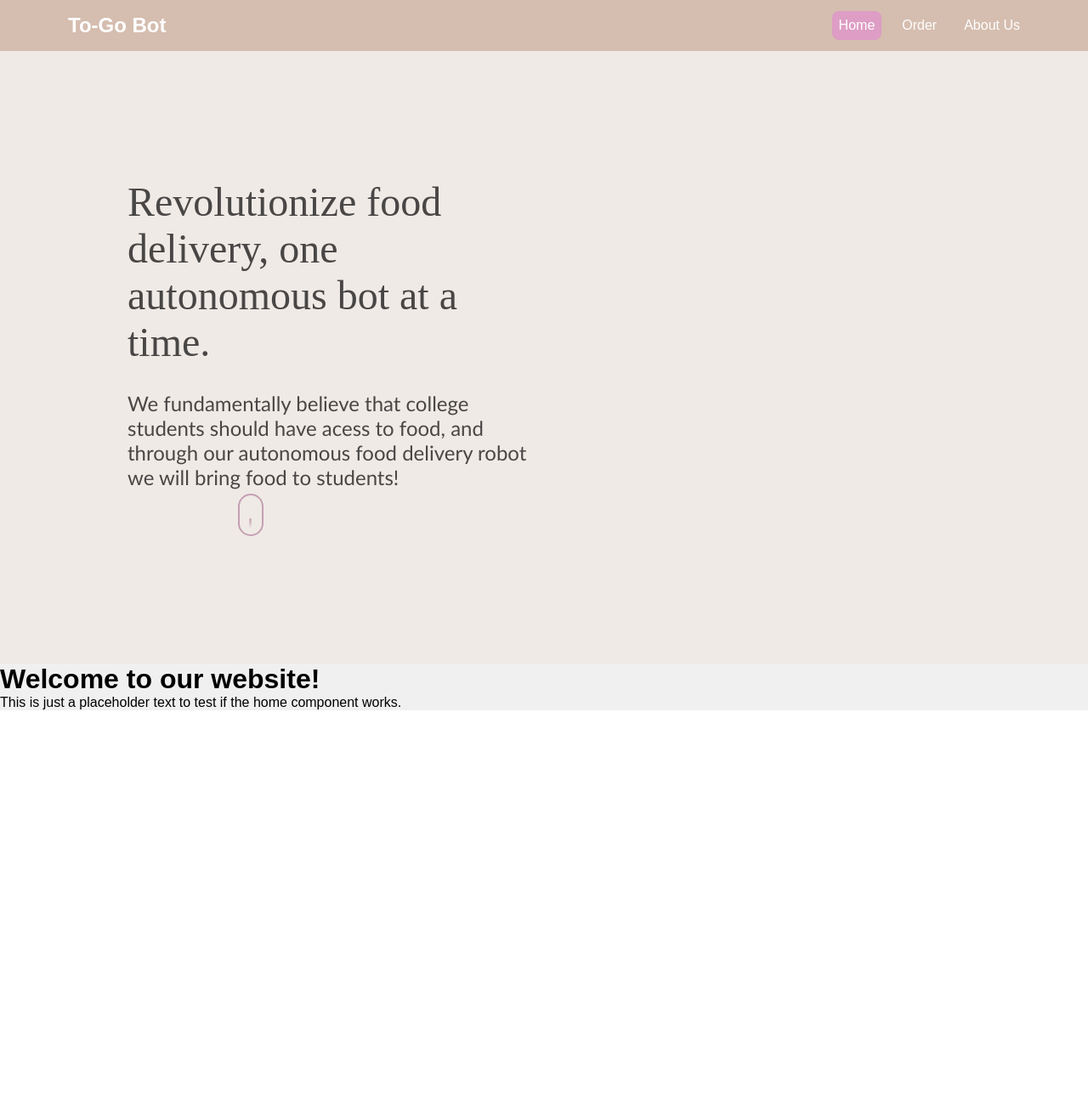
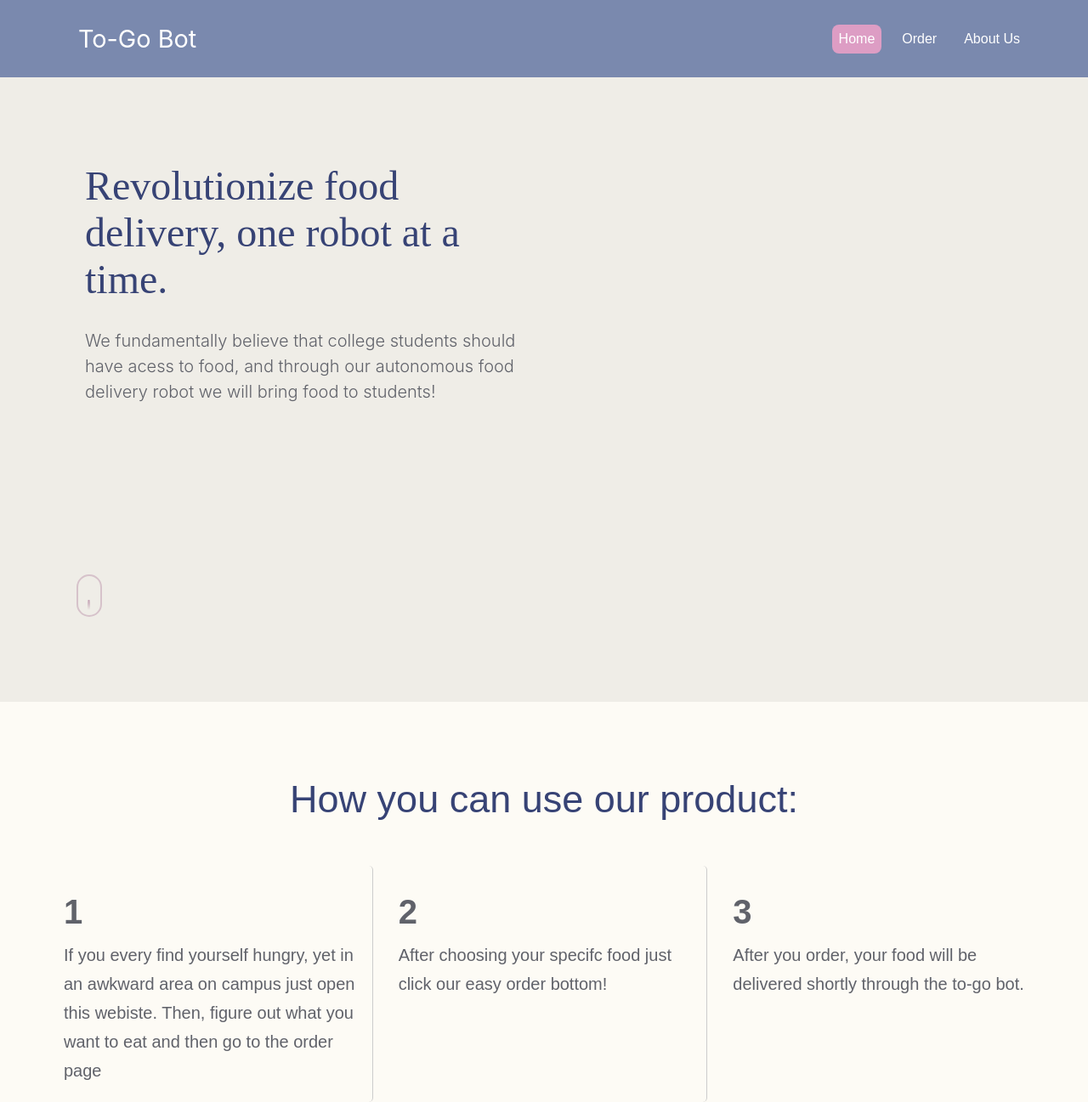
Before and after one commit to spring24pnmclass/frontend, a React (Vite) app: page / in a window 1280 px wide. Shown: the whole page at 85% size. Before the commit the page ends 836 px from the top, so only its background shows below. Built offline with nearby package versions, Linux system fonts and the light colour scheme.

Commit message:
home and nav bar changes

```diff
--- a/src/components/About.css
+++ b/src/components/About.css
@@ -92,35 +92,3 @@
     box-shadow: 10px 10px rgb(176, 156, 147);
 
 }
-/* Scrollbar container */
-.box_3JAMv {
-    padding: 10px 11px;
-    height: 50px; /* Adjusted height */
-    width: 30px; /* Adjusted width */
-    margin-top: 5px;
-    margin-left: 130px;
-    border: 2px solid #7c235d5e;
-    border-radius: 25px;
-    overflow-y: auto; /* Enable vertical scrolling */
-}
-/* Scrollbar */
-.box_3JAMv .scroller_dt8Fd {
-    width: 3px;
-    height: 90%; /* Adjusted height */
-    border-radius: 25%;
-    background: linear-gradient(to bottom, #7c235d5e 0%, transparent 50%); /* Fading effect */
-    animation: scrollAnimation 1.5s infinite cubic-bezier(.15,.41,.69,.94);
-}
-
-@keyframes scrollAnimation {
-    0% {
-        transform: translateY(0); /* Start from the top */
-    }
-    80% {
-        opacity: 5; /* Fade out towards the middle */
-    }
-    100% {
-        opacity: 0;
-        transform: translateY(90%); /* Restart from the top */
-    }
-}
--- /dev/null
+++ b/src/components/Home.css
@@ -0,0 +1,40 @@
+body {
+  background-color: #fdfbf5;  /* Set the background color */
+}
+.text-container {
+  text-align: center;
+  line-height: 1.7;
+  color: #374375;
+  background-color: #fdfbf5;
+  font-size: 45px;
+  font-family: 'Times New Roman', Times, serif;
+
+
+}
+.columns-container {
+  display: flex;
+  justify-content: space-between;
+  margin-top: 20px; /* Adjust spacing */
+  margin-top: 40px;
+  margin-left: 50px; /* Adjust left margin */
+  margin-right: 50px; /* Adjust right margin */
+
+}
+
+.column {
+  flex: 1;
+  margin: 0 5px; /* Adjust spacing */
+  padding: 20px;
+  border-radius: 5px;
+  font-size: 20px;
+  line-height: 1.7;
+  color: #374375;
+  font-size: 20px; /* Decrease font size for paragraph */
+  font-family: Apercu, -apple-system, 'BlinkMacSystemFont', Segoe UI, Roboto, Helvetica Neue, Arial, Noto Sans, sans-serif, Apple Color Emoji, Segoe UI Emoji, Segoe UI Symbol, Noto Color Emoji;
+  font-weight: 350;
+  color: #60626a;
+}
+
+.column:not(:last-child) {
+  border-right: 1px solid #ccc; /* Add vertical line */
+}
--- a/src/components/Navbar.css
+++ b/src/components/Navbar.css
@@ -6,21 +6,25 @@ nav {
     display: flex;
     justify-content: space-between;
     align-items: center;
-    background-color: #D5BDAF;
+    background-color: #7a89ae;
     color: white;
     position: sticky;
     top: 0;
     padding-right: 5%;
     padding-left: 5%;
-
+    z-index: 1000;
 }
 
+
 nav .title {
-    font-size: 1.5rem;
-    margin: 1rem;
+    font-size: 1.8rem;
+    margin: 1.75rem;
     font-weight: bold;
     text-decoration: none;
     color: white;
+    font-weight: 400;
+    font-family: 'Apercu', -apple-system,BlinkMacSystemFont,Segoe UI,Roboto,Helvetica Neue,Arial,Noto Sans,sans-serif,Apple Color Emoji,Segoe UI Emoji,Segoe UI Symbol,'Noto Color Emoji';
+
 }
 
 nav ul {
@@ -41,7 +45,7 @@ nav ul li a {
 }
 
 nav ul li a:not(.active):hover {
-    color: #d46dbf;
+    color: #f0c2e7;
 }
 
 nav .menu {
--- a/src/components/banner.css
+++ b/src/components/banner.css
@@ -1,7 +1,7 @@
 .banner {
-    background-color: #efeae5;
+    background-color: #efede7;
     color: rgb(73, 70, 70);
-    padding: 150px; /* Increase padding for larger banner */
+    padding: 100px; /* Increase padding for larger banner */
     display: flex;
     align-items: center;
     position: relative; /* Add position relative to contain absolute positioned elements */
@@ -24,25 +24,29 @@
     font-size: 48px; /* Increase font size for heading */
     margin-bottom: 30px; /* Adjust margin */
     font-family: "Times New Roman", Times, serif;
-    font-weight: 500;
+    font-weight: 540;
+    color:#374375
 }
 
-  .banner-text p {
-    font-size: 24px; /* Increase font size for paragraph */
-    font-family:"Gill Sans", sans-serif;
-    font-weight: 300;
-  }
+.banner-text p {
+  font-size: 20px; /* Decrease font size for paragraph */
+  line-height: 1.5; /* Increase line spacing */
+  font-family: Apercu, -apple-system, 'BlinkMacSystemFont', Segoe UI, Roboto, Helvetica Neue, Arial, Noto Sans, sans-serif, Apple Color Emoji, Segoe UI Emoji, Segoe UI Symbol, Noto Color Emoji;
+  font-weight: 350;
+  color: #60626a;
+}
+
 
   .box_3JAMv {
     padding: 10px 11px;
-    height: 50px; /* Adjusted height */
-    width: 30px; /* Adjusted width */
-    margin-top: 60px; /* Adjusted margin-top */
-    margin-left: -5px;
-    border: 2px solid #7c235d5e;
+    height: 50px;
+    width: 30px;
+    margin-top: 200px; /* Move the scrollbar down */
+    margin-left: -10px; /* Move the scrollbar to the left */
+    border: 2px solid #aa78985e;
     border-radius: 25px;
-    overflow-y: auto; /* Enable vertical scrolling */
-}
+    overflow-y: auto;
+  }
 
 /* Scrollbar */
 .box_3JAMv .scroller_dt8Fd {
--- a/src/components/pages/BannerComponent.jsx
+++ b/src/components/pages/BannerComponent.jsx
@@ -6,7 +6,7 @@ const BannerComponent = () => {
     <div className="banner">
       <div className="banner-content">
         <div className="banner-text">
-        <h2>Revolutionize food delivery, one autonomous bot at a time.</h2>
+        <h2>Revolutionize food delivery, one robot at a time.</h2>
           <p>We fundamentally believe that college students should have acess to food, and through our autonomous food delivery robot we will bring food to students! </p>
           <div class="box_3JAMv loadMore_bVOpc">
             <div class="scroller_dt8Fd"></div>
--- a/src/components/pages/Home.jsx
+++ b/src/components/pages/Home.jsx
@@ -1,14 +1,34 @@
 import React from "react";
 import BannerComponent from "./BannerComponent"; // Import the BannerComponent
+import "../Home.css";
 
 export const Home = () => {
   return (
-    <div className="home-container" style={{ backgroundColor: "#f0f0f0" }}>
-      {/* Adding a background color */}
-      <BannerComponent /> {/* Render the BannerComponent here */}
-      <h1>Welcome to our website!</h1>
-      {/* Adding placeholder text */}
-      <p>This is just a placeholder text to test if the home component works.</p>
+    <div>
+      <div className="banner-container">
+        <BannerComponent />
+      </div>
+
+      <div className="text-container">
+        <br>
+        </br>
+        <p>How you can use our product:</p>
+      </div>
+
+      <div className="columns-container">
+        <div className="column">
+          <h1>1</h1>
+          <p>If you every find yourself hungry, yet in an awkward area on campus just open this webiste. Then, figure out what you want to eat and then go to the order page</p>
+        </div>
+        <div className="column">
+          <h1>2</h1>
+          <p>After choosing your specifc food just click our easy order bottom!</p>
+        </div>
+        <div className="column">
+          <h1>3</h1>
+          <p>After you order, your food will be delivered shortly through the to-go bot.</p>
+        </div>
+      </div>
     </div>
   );
 };
```
